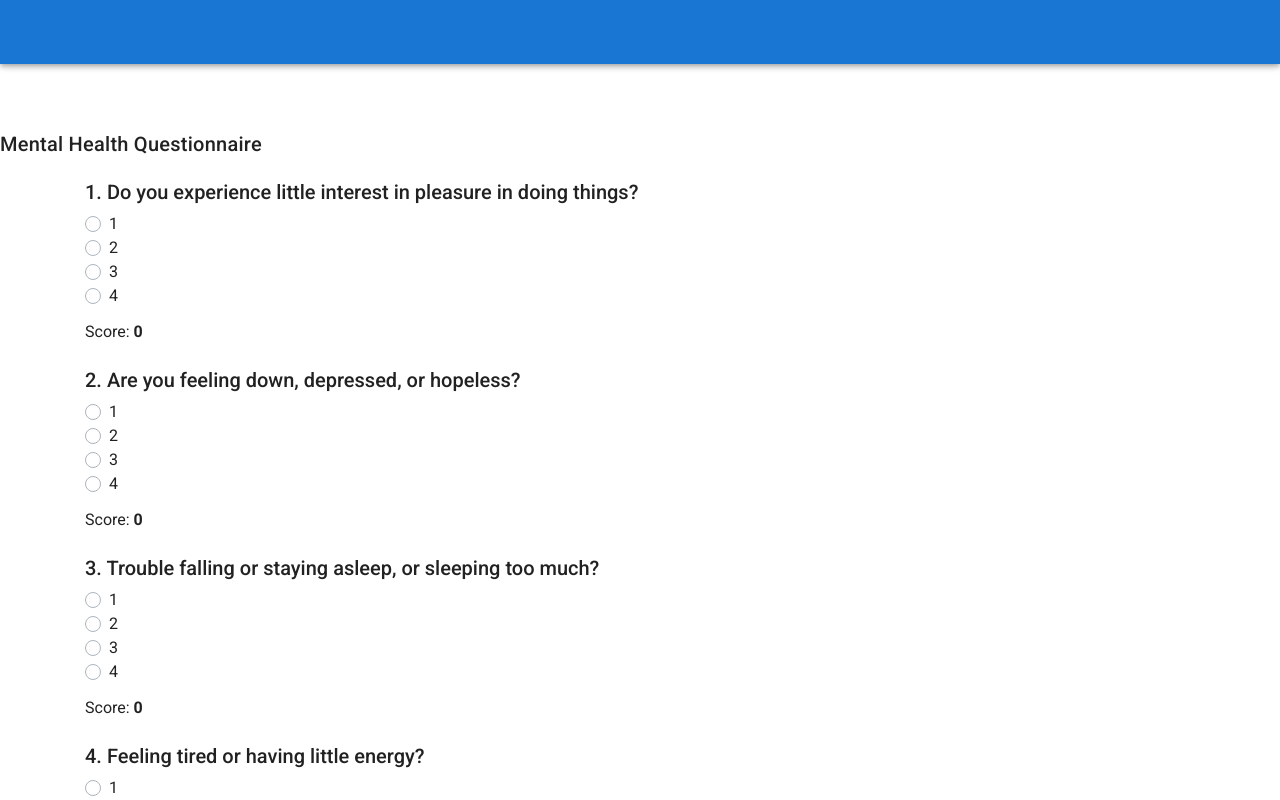
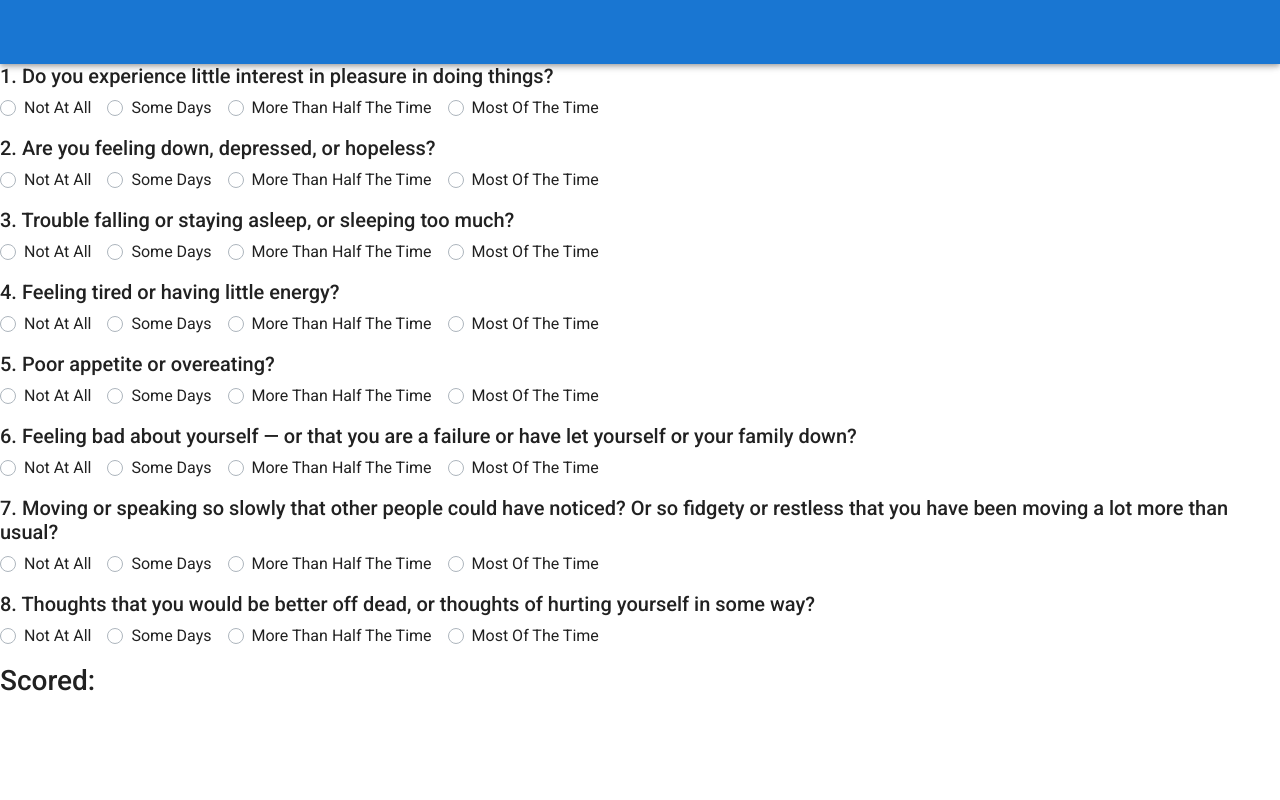
Before and after one commit to dvega920/BALANCE, a Vue app in the folder client/: page /Questionnaire in a window 1280 px wide. Shown: the top 800 px of the page. Built offline with nearby package versions, Linux system fonts and the light colour scheme.

Commit message:
revised template to display questions and responses

```diff
--- a/client/src/components/Questionnaire.vue
+++ b/client/src/components/Questionnaire.vue
@@ -1,34 +1,31 @@
 <template>
-  <v-app>
-    <v-content>
-      <h1 class="title">Mental Health Questionnaire</h1>
+  <div>
+    <!-- Questions -->
+    <b-form-group v-for="(question, i) in questions" :key="i">
+      <h5>{{i+1}}. {{questions[i].text}}</h5>
 
-      <v-container>
-        <div>
-          <b-form v-for="(question, i) in questions" :key="i" label="Questions" i>
-            <h5>{{i+1}}. {{questions[i].text}}</h5>
+      <!-- Radio Button Responses -->
+      <b-form-radio-group
+        id="radio-slots"
+        v-model="selected"
+        :options="options"
+        name="radio-options-slots"
+      >
+        <template v-slot:first>
+          <b-form-radio value="1">Not At All</b-form-radio>
+        </template>
 
-            <b-form-radio
-              v-for="(response, j) in responses"
-              :key="j"
-              v-model="selected"
-              name="radios"
-              :value="responses[j].value"
-              label="Responses"
-            >{{responses[j].value}}</b-form-radio>
-
-            <div class="mt-3">
-              Score:
-              <strong>{{selected}}</strong>
-            </div>
-            <br />
-          </b-form>
-        </div>
-      </v-container>
-    </v-content>
-  </v-app>
+        <b-form-radio value="2">Some Days</b-form-radio>
+        <b-form-radio value="3">More Than Half The Time</b-form-radio>
+        <b-form-radio value="4">Most Of The Time</b-form-radio>
+      </b-form-radio-group>
+    </b-form-group>
+    <h3>
+      Scored:
+      <strong>{{selected}}</strong>
+    </h3>
+  </div>
 </template>
-
 <script>
 export default {
   data() {
@@ -54,14 +51,21 @@ export default {
             "Thoughts that you would be better off dead, or thoughts of hurting yourself in some way?"
         }
       ],
-      responses: [
-        { text: "Not At All", value: 1 },
-        { text: "Some Days", value: 2 },
-        { text: "More Than Half The Time", value: 3 },
-        { text: "Most Of The Time", value: 4 }
-      ],
-      selected: 0
+      selected: ""
+      // options: [
+      //   { text: "Toggle this custom radio", value: "first" },
+      //   { text: "Or toggle this other custom radio", value: "second" },
+      //   { text: "This one is Disabled", value: "3", disabled: true },
+      //   { text: "This is the 4th radio", value: "4" }
+      // ]
     };
   }
 };
 </script>
+
+<style scoped>
+.title {
+  text-align: center;
+  color: red;
+}
+</style>>
```
Also changed, not shown: client/src/main.js (+4 -4 lines).
